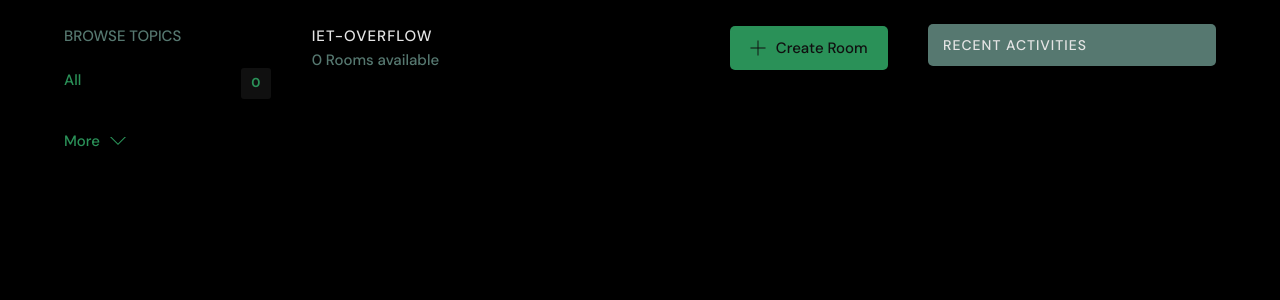
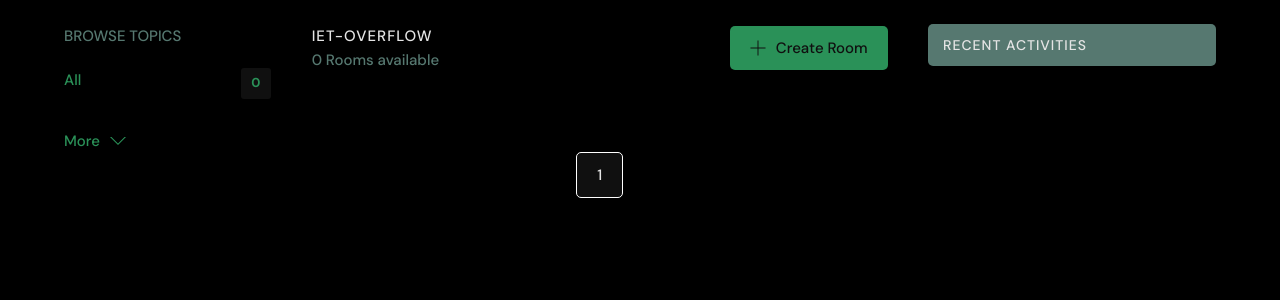
Before and after one commit to mario11-wiet/iet-overflow, a Django app: page / in a window 1280 px wide. Shown: the part 76-376 px from the top of the page. Run offline with Django 4.2, Linux system fonts and the light colour scheme; data that the repository does not hold is empty.

Commit message:
Max room on the site

```diff
--- a/iet_overflow/base/templates/base/home.html
+++ b/iet_overflow/base/templates/base/home.html
@@ -37,6 +37,7 @@
         </a>
         </div>
         {% include 'base/feed_component.html' %}
+        {% include 'base/page_component.html' %}
     </div>
     {% include 'base/activity_component.html' %}
     </div>
--- /dev/null
+++ b/iet_overflow/base/templates/base/page_component.html
@@ -0,0 +1,18 @@
+<div class="layout layout--3 roomList">
+  <div class="pagination">
+    <ul class="container">
+      <a href="?page=1" data-page="1" class="btn page-link btn--sub" name="page"
+        >1</a
+      >
+      {% for number in page_number %}
+      <a
+        href="?page={{number}}"
+        class="btn page-link btn--sub"
+        data-page="{{number}}"
+        name="page"
+        >{{number}}</a
+      >
+      {% endfor %}
+    </ul>
+  </div>
+</div>
--- a/iet_overflow/base/views.py
+++ b/iet_overflow/base/views.py
@@ -1,3 +1,5 @@
+from math import ceil
+
 from django.shortcuts import render, redirect
 from django.http import HttpResponse
 from .models import Room, Topic, Message, User
@@ -6,6 +8,8 @@ from django.db.models import Q
 from django.contrib.auth import authenticate, login, logout
 from django.contrib import messages
 from django.contrib.auth.decorators import login_required
+
+room_on_page = 5
 
 
 # Create your views here.
@@ -63,6 +67,7 @@ def registerPage(response):
 
 
 def home(response):
+    page = int(response.GET.get('page') if response.GET.get('page') is not None else 1)
     if response.GET.get('qSearch') is not None:
         q = response.GET.get('qSearch')
         rooms = Room.objects.filter(Q(topic__name__icontains=q) | Q(name__icontains=q) | Q(description__icontains=q))
@@ -75,14 +80,21 @@ def home(response):
         q = ''
         rooms = Room.objects.all()
 
-    room_messages = Message.objects.filter(Q(room__topic__name__icontains=q))
+    room_count = rooms.count()
+    page_number = [i for i in
+                   range(page - 2 if page > 2 else page - 1 if page > 1 else 1,
+                         min((page + 3 if page > 2 else page + 4 if page > 1 else page + 5),
+                             (ceil(rooms.count() / room_on_page)) + 1))]
+    page_number.remove(1) if 1 in page_number else None
+    rooms = rooms[(page - 1) * room_on_page:((page - 1) * room_on_page) + room_on_page]
+    room_messages = Message.objects.filter(Q(room__topic__name__icontains=q))[0:5]
     topics = Topic.objects.all()[0:5]
-    room_count = rooms.count()
 
     context = {'rooms': rooms,
                'topics': topics,
                'room_count': room_count,
-               'room_messages': room_messages}
+               'room_messages': room_messages,
+               'page_number': page_number}
     return render(response, 'base/home.html', context)
 
 
@@ -186,7 +198,7 @@ def updateUser(response):
     form = UserForm(instance=user)
 
     if response.method == "POST":
-        form = UserForm(response.POST,response.FILES, instance=user)
+        form = UserForm(response.POST, response.FILES, instance=user)
         if form.is_valid():
             form.save()
             return redirect('user-profile', id=user.id)
@@ -203,5 +215,5 @@ def topicsPage(response):
 
 def activityPage(response):
     room_messages = Message.objects.all()
-    context = {'room_messages':room_messages}
+    context = {'room_messages': room_messages}
     return render(response, 'base/activity.html', context)
--- a/iet_overflow/static/styles/style.css
+++ b/iet_overflow/static/styles/style.css
@@ -67,8 +67,37 @@ a {
   max-width: 120rem;
   width: 90%;
   margin: auto;
+}
 
-}
+.pagination {
+    margin-top: 8rem;
+    margin-bottom: 10rem;
+    display: flex;
+    align-items: center;
+    justify-content: center;
+  }
+
+  .pagination > ul {
+    flex-wrap: wrap;
+    list-style: none;
+    display: flex;
+    align-items: center;
+    justify-content: center;
+    gap: 1rem;
+  }
+
+  .pagination .btn {
+    color: var(--color-sub);
+  }
+
+  .pagination .btn.btn--sub {
+    color: var(--color-light);
+  }
+
+  .pagination .btn{
+      border: 1px solid var(--color-main-light);
+      background-color: var(--color-dark);
+  }
 
 .btn {
   background-color: transparent;
--- a/todo.txt
+++ /dev/null
@@ -1 +0,0 @@
--max romm on the site
```
